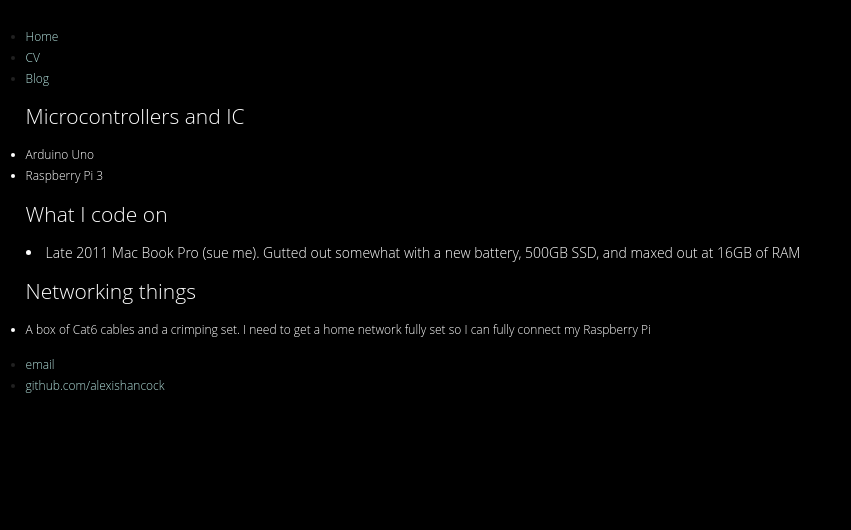
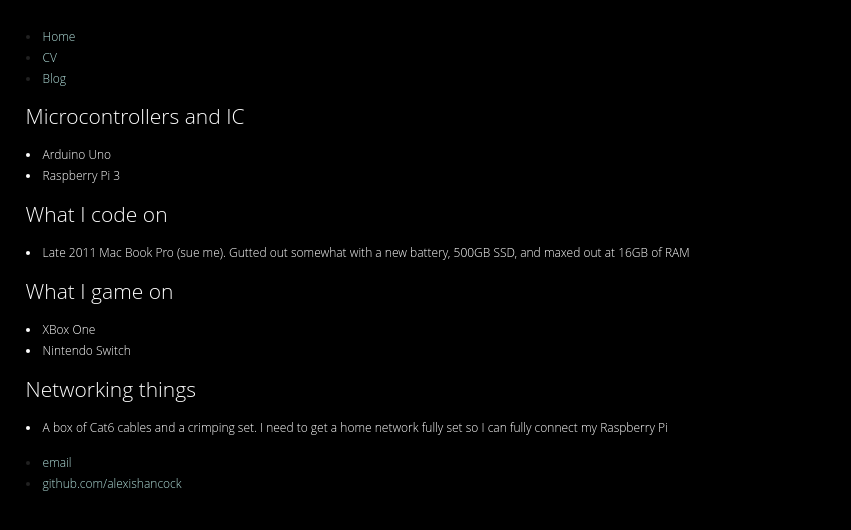
Before and after one commit to zoracon/zoracon.github.io, a Jekyll site: the page built from trinkets.html, in a window 1280 px wide. Shown: the top 530 px of the page, without its empty margins (0-851 px from the left). Built offline with Jekyll 4.4.1, drawn with Linux system fonts in a browser that asks for light colours.

Commit message:
Adjust css

```diff
--- a/css/style.css
+++ b/css/style.css
@@ -24,7 +24,8 @@
   body h2 {
     font-weight: lighter; }
   body ul {
-    padding-left: 0; }
+    padding-left: 0;
+    list-style: inside; }
     body ul li {
       font-size: 12px; }
   body p {
--- a/index.html
+++ b/index.html
@@ -3,7 +3,7 @@
 title: Alexis
 ---
 <div class="blurb">
-	<h2>I'm Alexis!</h1>
+	<h1>I'm Alexis!</h1>
 	<p>I am a web engineer who has far gone down the Linux rabbit hole and came out interested in security.
 	</p>
 	<p>I help people de-mystify their tech.</p>
--- a/trinkets.html
+++ b/trinkets.html
@@ -13,9 +13,19 @@
 </ul>
 
 <h2>What I code on</h2>
-</ul>
+<ul>
     <li>
         Late 2011 Mac Book Pro (sue me). Gutted out somewhat with a new battery, 500GB SSD, and maxed out at 16GB of RAM
+    </li>
+</ul>
+
+<h2>What I game on</h2>
+<ul>
+    <li>
+        XBox One
+    </li>
+    <li>
+        Nintendo Switch
     </li>
 </ul>
 
```
Also changed, not shown: 1 other file.
